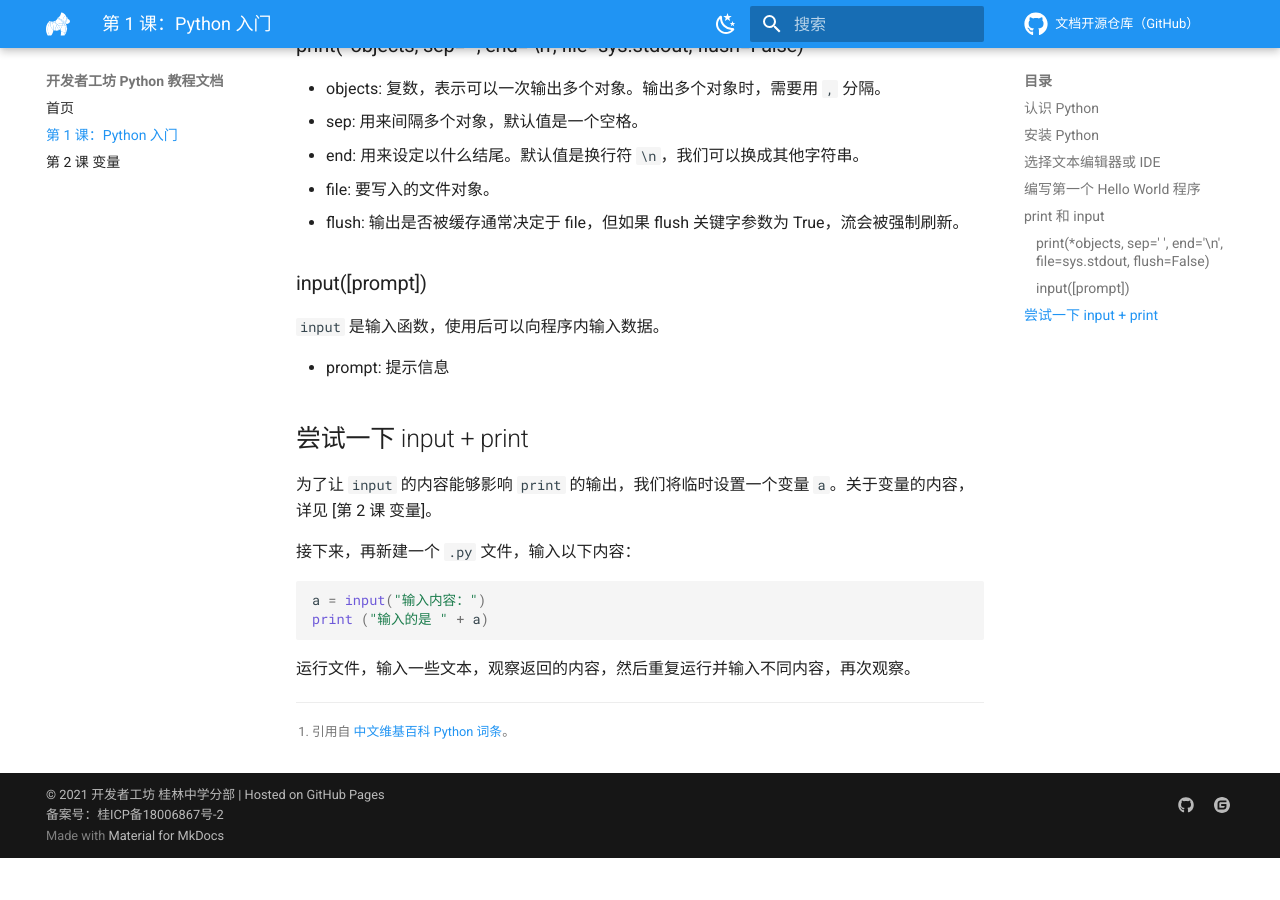
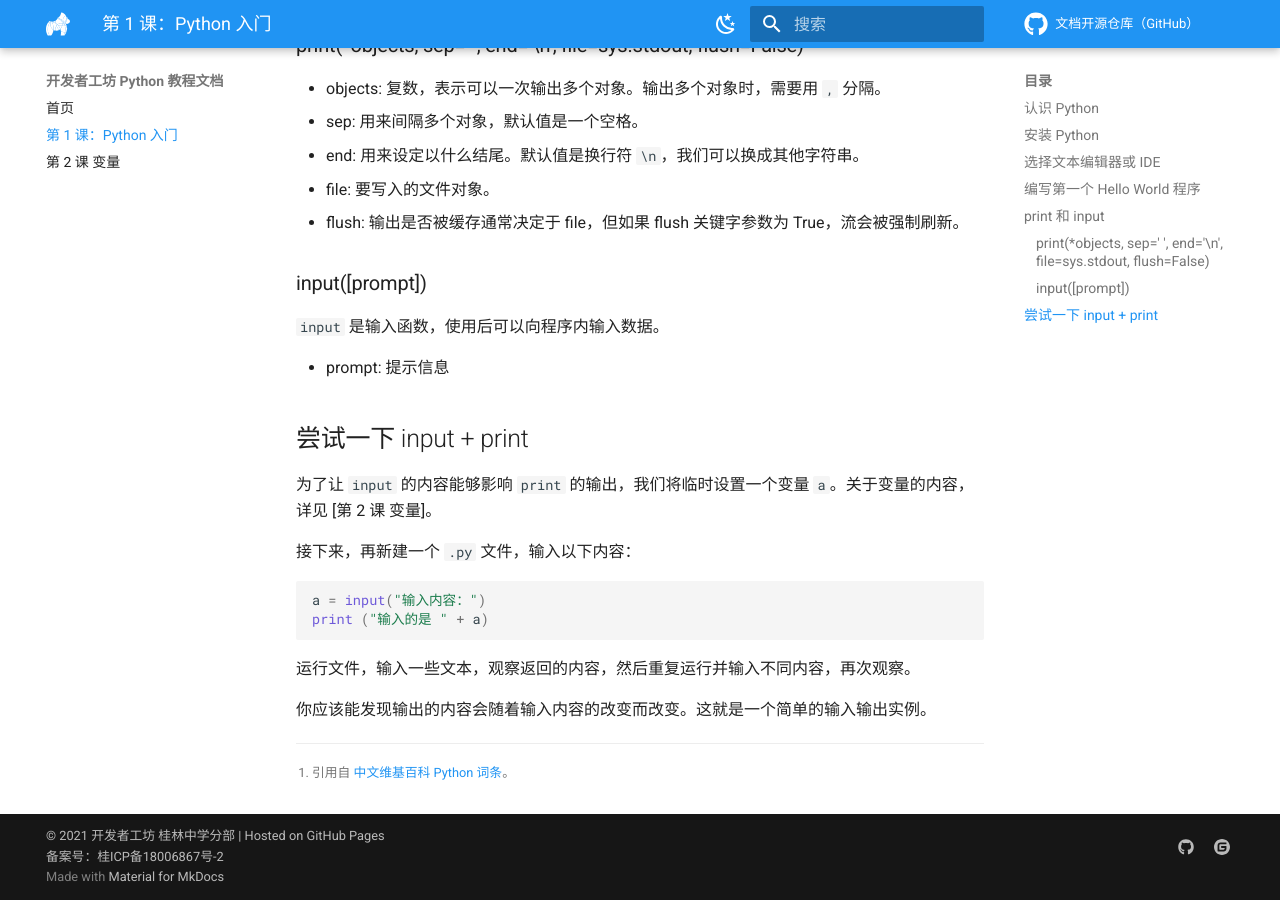
Before and after one commit to devswork-glzx/python-tutorial, an MkDocs documentation site: the page built from docs/01-introduction.md, in a window 1280 px wide and 900 px high, scrolled down 5443 px. Built offline with MkDocs 1.6.1 and Material for MkDocs 9.7.7, drawn with Linux system fonts in a browser that asks for light colours; comment, search, counter and statistics services are not loaded; before the commit the page ends 6301 px from its top, so only the background shows below that.

Commit message:
add content

```diff
--- a/docs/01-introduction.md
+++ b/docs/01-introduction.md
@@ -180,4 +180,6 @@ print ("输入的是 " + a)
 
 运行文件，输入一些文本，观察返回的内容，然后重复运行并输入不同内容，再次观察。
 
+你应该能发现输出的内容会随着输入内容的改变而改变。这就是一个简单的输入输出实例。
+
 [^1]: 引用自 [中文维基百科 Python 词条](https://zh.wikipedia.org/wiki/Python)。
```
